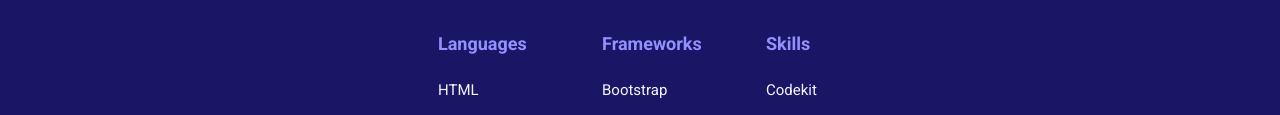
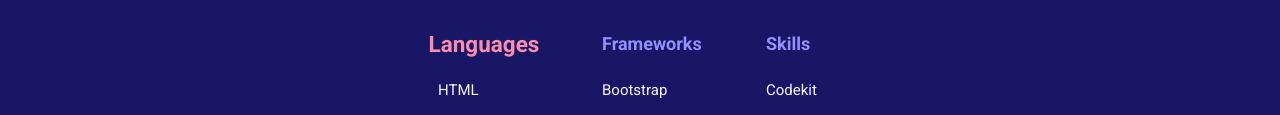
Before and after one commit to NataliaPoletaeva/Portfolio, a plain HTML site: page index.html in a window 1280 px wide. In both pictures the pointer is over the item "Languages". Shown: the part 631-746 px from the top of the page. Drawn offline with Linux system fonts and the light colour scheme; files whose address does not match are found by name.

Commit message:
Add color change and scale change to list-headline class

```diff
--- a/style.css
+++ b/style.css
@@ -564,4 +564,8 @@ button:active,
     transform: scale(1.25);
   }
 
+  .list-headline:hover {
+    color: #f88dad;
+    transform: scale(1.25);
+  }
 }
```
